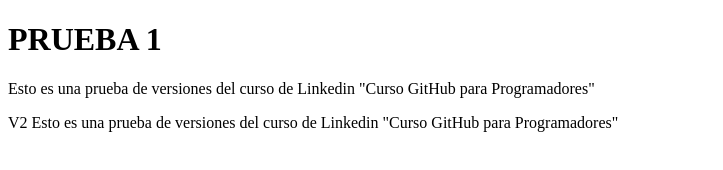
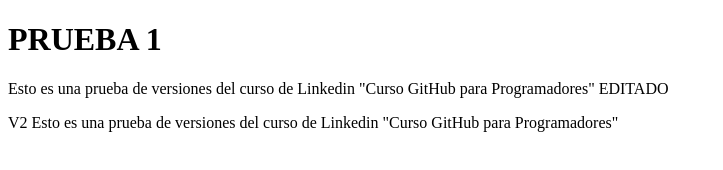
Before and after one commit to asanchezr221/cursoGithubLinkedin, a plain HTML site: page index.html in a window 1280 px wide. Shown: the whole page, without its empty margins (0-723 px from the left). Drawn offline with Linux system fonts and the light colour scheme.

Commit message:
PRUEBA 1 (LINKEDIN)
Primer <p> modificado de la prueba del curso

```diff
--- a/index.html
+++ b/index.html
@@ -8,7 +8,7 @@
 </head>
 <body>
   <h1>PRUEBA 1</h1>
-  <p>Esto es una prueba de versiones del curso de Linkedin "Curso GitHub para Programadores"</p>
+  <p>Esto es una prueba de versiones del curso de Linkedin "Curso GitHub para Programadores" EDITADO</p>
   <p> V2 Esto es una prueba de versiones del curso de Linkedin "Curso GitHub para Programadores"</p>
 </body>
 </html>
```
